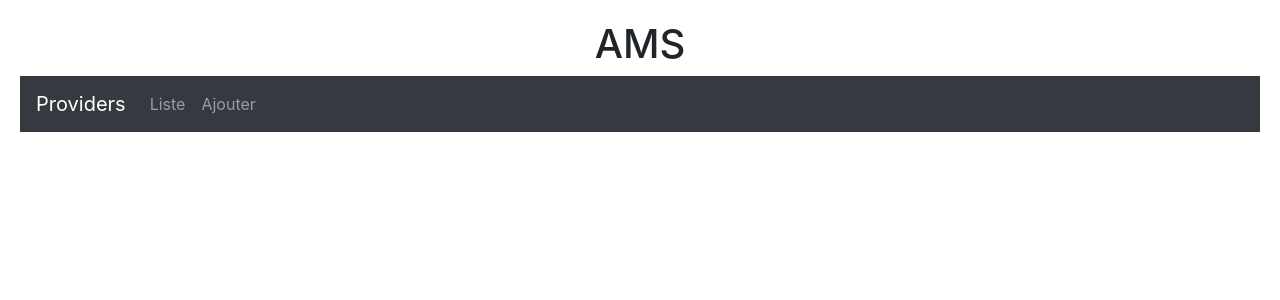
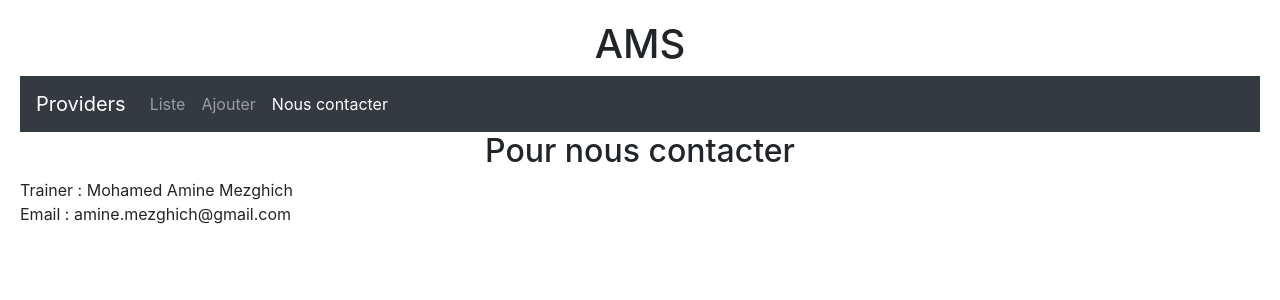
Before and after one commit to MezghichGit/angularTraining, an Angular app: page /contact in a window 1280 px wide. Before the commit this address led to /. Shown: the top 300 px of the page. Built offline with nearby package versions, Linux system fonts and the light colour scheme.

Commit message:
ajout du composant contact

```diff
--- a/src/app/app-routing.module.ts
+++ b/src/app/app-routing.module.ts
@@ -2,10 +2,12 @@ import { NgModule } from '@angular/core';
 import { RouterModule, Routes } from '@angular/router';
 import { ListProviderComponent } from './list-provider/list-provider.component';
 import { AddProviderComponent } from './add-provider/add-provider.component';
+import { ContactComponent } from './contact/contact.component';
 const routes: Routes = [
   { path: "", pathMatch: "full", redirectTo: "app-navbar" },
   { path: "listProvider", component: ListProviderComponent },
   { path: "addProvider", component: AddProviderComponent },
+  { path: "contact", component: ContactComponent },
 ];
 
 @NgModule({
--- a/src/app/app.module.ts
+++ b/src/app/app.module.ts
@@ -7,13 +7,15 @@ import { AppComponent } from './app.component';
 import { ListProviderComponent } from './list-provider/list-provider.component';
 import { AddProviderComponent } from './add-provider/add-provider.component';
 import { NavbarComponent } from './navbar/navbar.component';
+import { ContactComponent } from './contact/contact.component';
 
 @NgModule({
   declarations: [
     AppComponent,
     ListProviderComponent,
     AddProviderComponent,
-    NavbarComponent
+    NavbarComponent,
+    ContactComponent
   ],
   imports: [
     BrowserModule,
--- /dev/null
+++ b/src/app/contact/contact.component.html
@@ -0,0 +1,5 @@
+<h2 align="center">Pour nous contacter</h2>
+
+Trainer : Mohamed Amine Mezghich
+<br>
+Email : amine.mezghich@gmail.com
--- a/src/app/navbar/navbar.component.html
+++ b/src/app/navbar/navbar.component.html
@@ -4,6 +4,7 @@
     <div class="navbar-nav">
       <a class="nav-item nav-link" routerLink="/listProvider" routerLinkActive="active">Liste</a>
       <a class="nav-item nav-link" routerLink="/addProvider" routerLinkActive="active">Ajouter</a>
+      <a class="nav-item nav-link" routerLink="/contact" routerLinkActive="active">Nous contacter</a>
     </div>
   </div>
 </nav>
```
Also changed, not shown: src/app/contact/contact.component.ts (added, +10 -0 lines), src/app/contact/contact.component.css (added), 1 other file (tests, documents, lock files or other folders).
